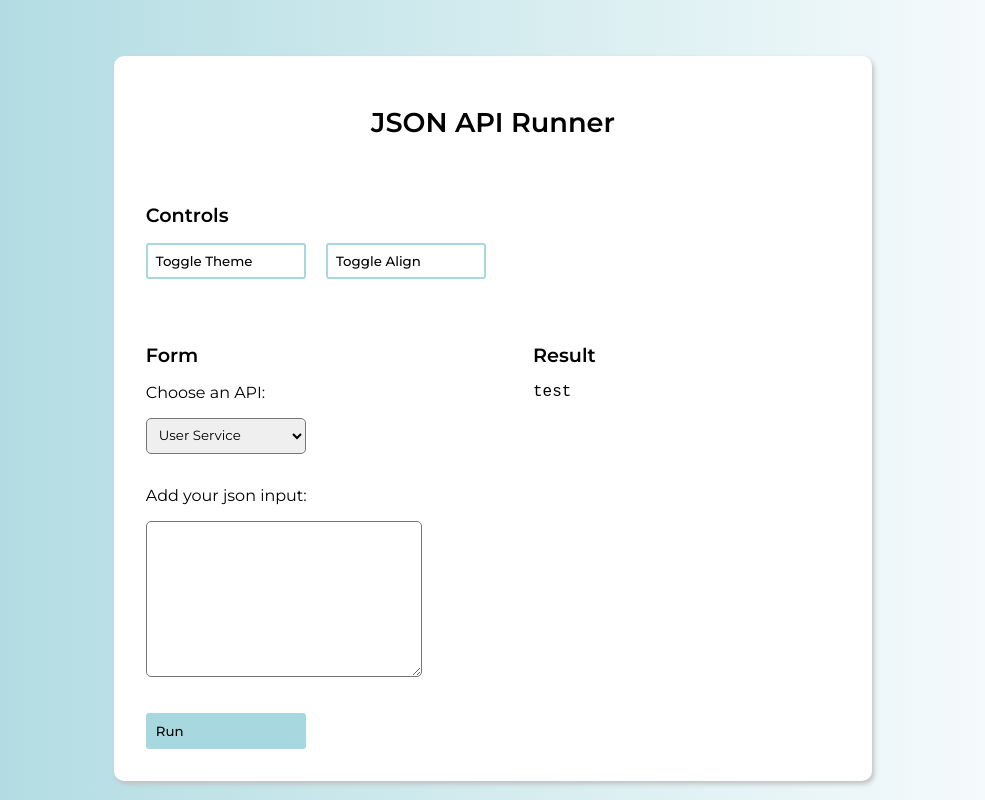
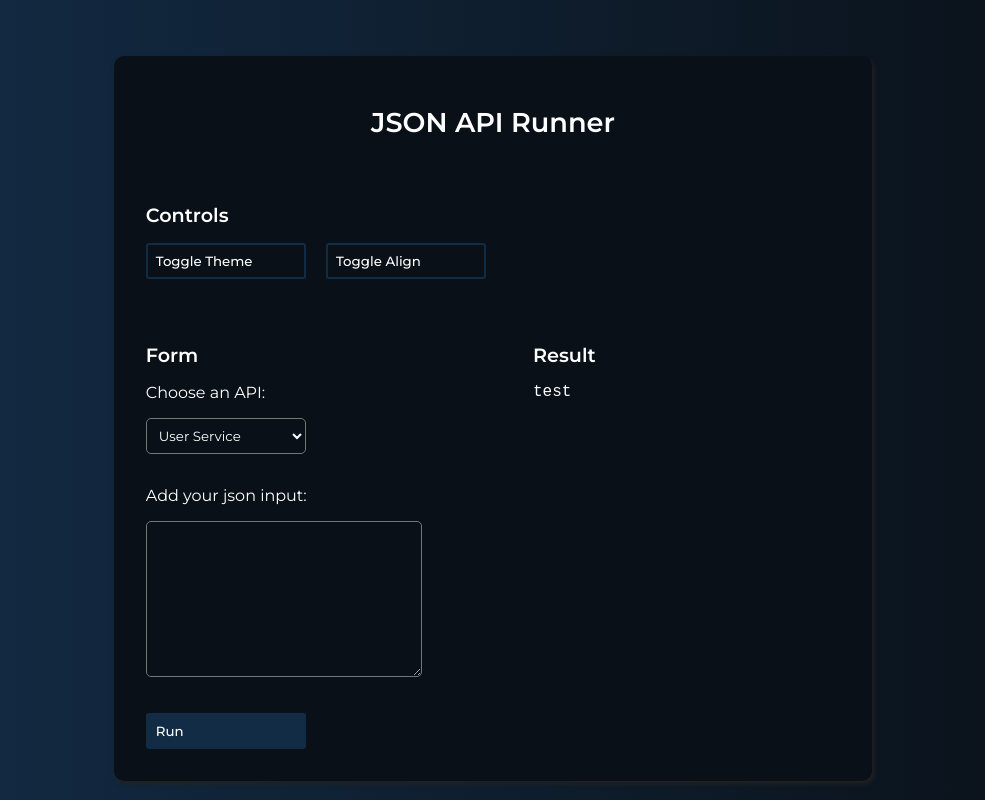
Before and after one commit to renatatoth/nng_json_api_runner, a website: page frontend/index.html in a window 1280 px wide. Both pictures are taken after a click on the button "Toggle Theme". Shown: the whole page, without its empty margins (147-1132 px from the left). Drawn offline with Linux system fonts and the light colour scheme.

Commit message:
create event listeners for control buttons

```diff
--- a/frontend/index.html
+++ b/frontend/index.html
@@ -8,14 +8,15 @@
   <link rel="preconnect" href="https://fonts.gstatic.com" crossorigin>
   <link href="https://fonts.googleapis.com/css2?family=Montserrat:ital,wght@0,100..900;1,100..900&display=swap" rel="stylesheet">
   <link rel="stylesheet" href="style.css">
+  <script defer src="main.js"></script>
   <title>JSON API Runner | Front End Developer Homework</title>
 </head>
 <body>
   <div class="wrapper">
-    <header>
+    <header class="header">
       <h1>JSON API Runner</h1>
     </header>
-    <main>
+    <main class="main">
       <section class="controls">
         <h2>Controls</h2>
         <button type="button" id="btn-toggle-theme" class="btn">Toggle Theme</button>
@@ -24,7 +25,7 @@
       <section class="app">
         <section class="col">
           <h2>Form</h2>
-          <form action="" method="get">
+          <form action="" method="get" class="form">
             <div class="form-group">
               <label for="api">Choose an API:</label>
               <select name="api" id="api">
--- a/frontend/main.js
+++ b/frontend/main.js
@@ -0,0 +1,15 @@
+const buttons = document.getElementsByClassName("btn");
+const themeBtn = document.getElementById("btn-toggle-theme");
+const alignBtn = document.getElementById("btn-toggle-align");
+const body = document.querySelector("body");
+
+// Button event listeners
+alignBtn.addEventListener("click", () => {
+  for (const button of buttons) {
+    button.classList.toggle("align-right");
+  }
+});
+
+themeBtn.addEventListener("click", () => {
+  body.classList.toggle("dark-theme");
+});
--- a/frontend/style.css
+++ b/frontend/style.css
@@ -14,11 +14,17 @@ html {
 /* VARIABLES */
 
 :root {
-    --bg-light-1: #a8d8df;
-    --bg-light-2: #fff;
-    --font-light: #fff;
-    --font-dark: #000;
+    --bg-color-1: #a8d8df;
+    --bg-color-2: #fff;
+    --text-color: #000;
     --grey: #c0c0c0;
+}
+
+.dark-theme {
+    --bg-color-1: #132c46;
+    --bg-color-2: #0a1017;
+    --text-color: #fff;
+    --grey: #222222;
 }
 
 /* STYLES */
@@ -30,26 +36,29 @@ body {
     flex-direction: column;
     font-family: "Montserrat", sans-serif;
     font-optical-sizing: auto;
-    background-image: linear-gradient(90deg, var(--bg-light-1) 0%, var(--bg-light-2) 100%);
+    background-image: linear-gradient(90deg, var(--bg-color-1) 0%, var(--bg-color-2) 100%);
+    color: var(--text-color);
 }
+
+
 
 .wrapper {
     width: 60%;
-    background-color: #fff;
+    background-color: var(--bg-color-2);
     margin-top: 3rem;
     padding: 2rem;
     border-radius: 10px;
     box-shadow: 2px 3px 5px var(--grey);
 }
 
-header h1  {
+.header h1  {
     text-align: center;
     margin-bottom: 4rem;
     font-size: 1.7rem;
     font-weight: 600;
 }
 
-main h2 {
+.main h2 {
     font-size: 1.2rem;
     font-weight: 600;
 }
@@ -67,17 +76,26 @@ section.col {
     width: 50%;
 }
 
-form textarea {
+.form textarea {
     border-radius: 5px;
     width: 90%;
     resize: vertical;
+    background-color: inherit;
+    color: inherit;
 }
 
-form select {
+.form select {
     border-radius: 5px;
     width: 10rem;
     padding: 0.5rem;
     font-family: inherit;
+    background-color: inherit;
+    color: inherit;
+}
+
+.form select option {
+    color: var(--text-color);
+    background-color: var(--bg-color-2);
 }
 
 .form-group {
@@ -94,13 +112,14 @@ form select {
     padding: 0.5rem 0.5rem;
     width: 10rem;
     font-family: inherit;
+    color: inherit;
     margin-right: 1rem;
     cursor: pointer;
     text-align: left;
     font-weight: 500;
     border-radius: 3px;
-    border: 2px solid var(--bg-light-1);
-    background-color: var(--bg-light-2);
+    border: 2px solid var(--bg-color-1);
+    background-color: var(--bg-color-2);
     transition: 0.2s all ease-in;
 }
 
@@ -110,5 +129,9 @@ form select {
 
 .btn__submit {
     display: block;
-    background-color: var(--bg-light-1);
+    background-color: var(--bg-color-1);
 }
+
+.align-right {
+    text-align: right;
+}
```
